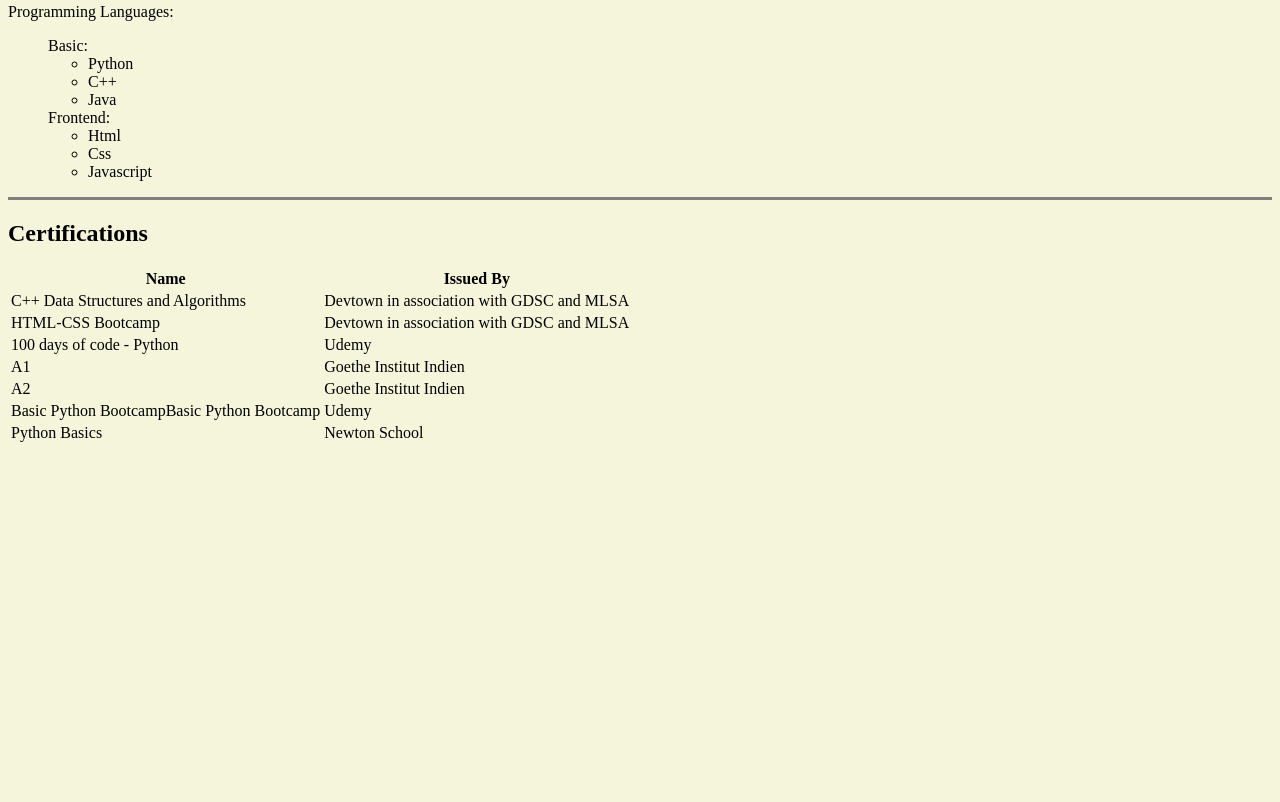
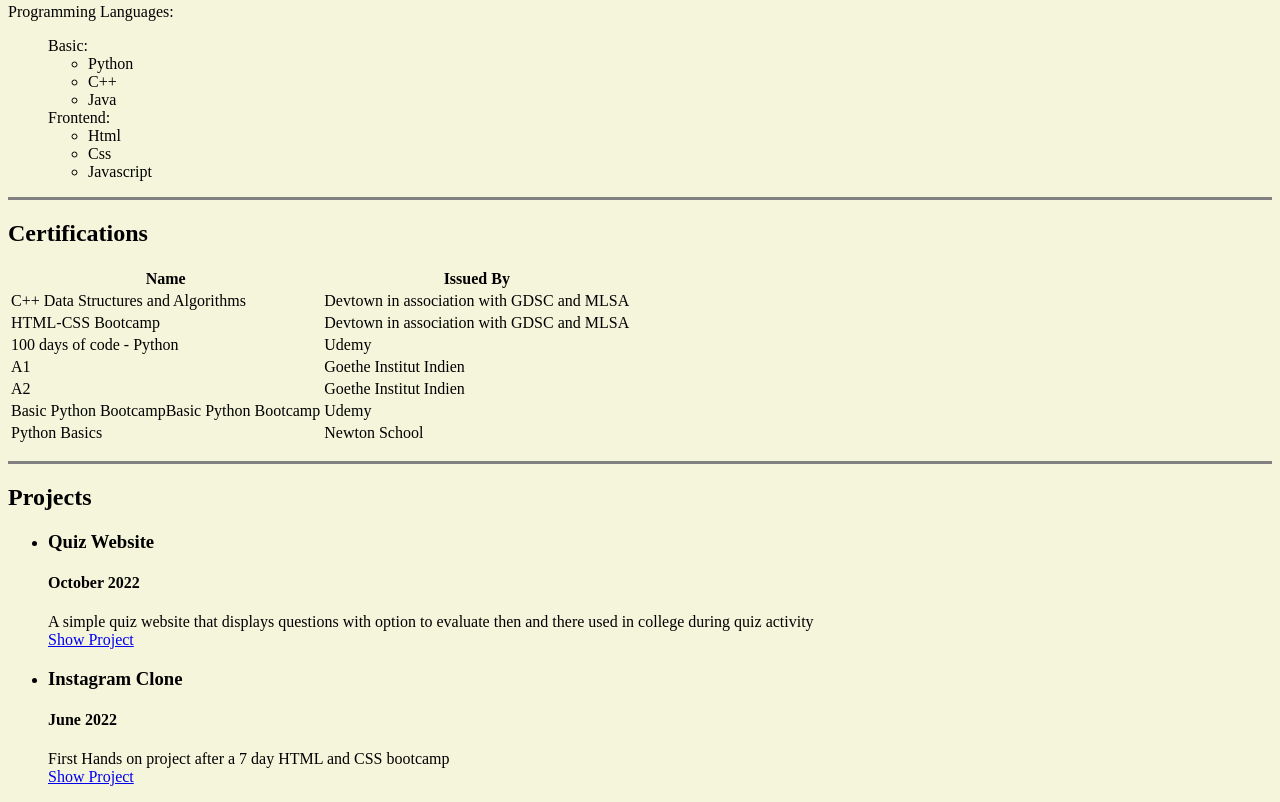
Before and after one commit to adv-11/cv, a plain HTML site: page index.html in a window 1280 px wide. Shown: the part 781-1583 px from the top of the page. Before the commit the page ends 1242 px from the top, so only its background shows below. Drawn offline with Linux system fonts and the light colour scheme.

Commit message:
Update index.html

```diff
--- a/index.html
+++ b/index.html
@@ -9,7 +9,7 @@
         <p>
             <table>
                 <tr>
-                    <td><img src="images\adv1.png" alt="Image Not Found!!!" height="200" width="200" ></td>
+                    <td><img src="C:\Users\Advait Shinde\Desktop\AYU-FE\images\adv1.png" alt="Image Not Found!!!" height="200" width="200" ></td>
                     <td>
                         <h1>Advait Shinde</h1>
                           Hi , i'm a student in 3rd year of <em> <strong> Computer engineering </strong> </em><br>
@@ -130,6 +130,29 @@
             </p>
         </p>
 
+        <p>
+            <hr size="3" noshade>
+            <h2>Projects</h2>
+            <ul>
+                  <li>  <h3>Quiz Website</h3>
+
+                        <h4>October 2022</h4>
+
+                        A simple quiz website that displays questions with option to evaluate then and there
+                        used in college during quiz activity <br>
+                        <a href="https://adv-11.github.io/csb-woi8sm/">Show Project</a>
+                </li>
+                <li>  <h3>Instagram Clone</h3>
+
+                    <h4>June 2022</h4>
+
+                    First Hands on project after a 7 day HTML and CSS bootcamp <br>
+                    <a href="https://csb-l2hycl.netlify.app/"> Show Project</a>
+            </li>
+
+            </ul>
+        </p>
+
 
     </body>
 </html>
```
